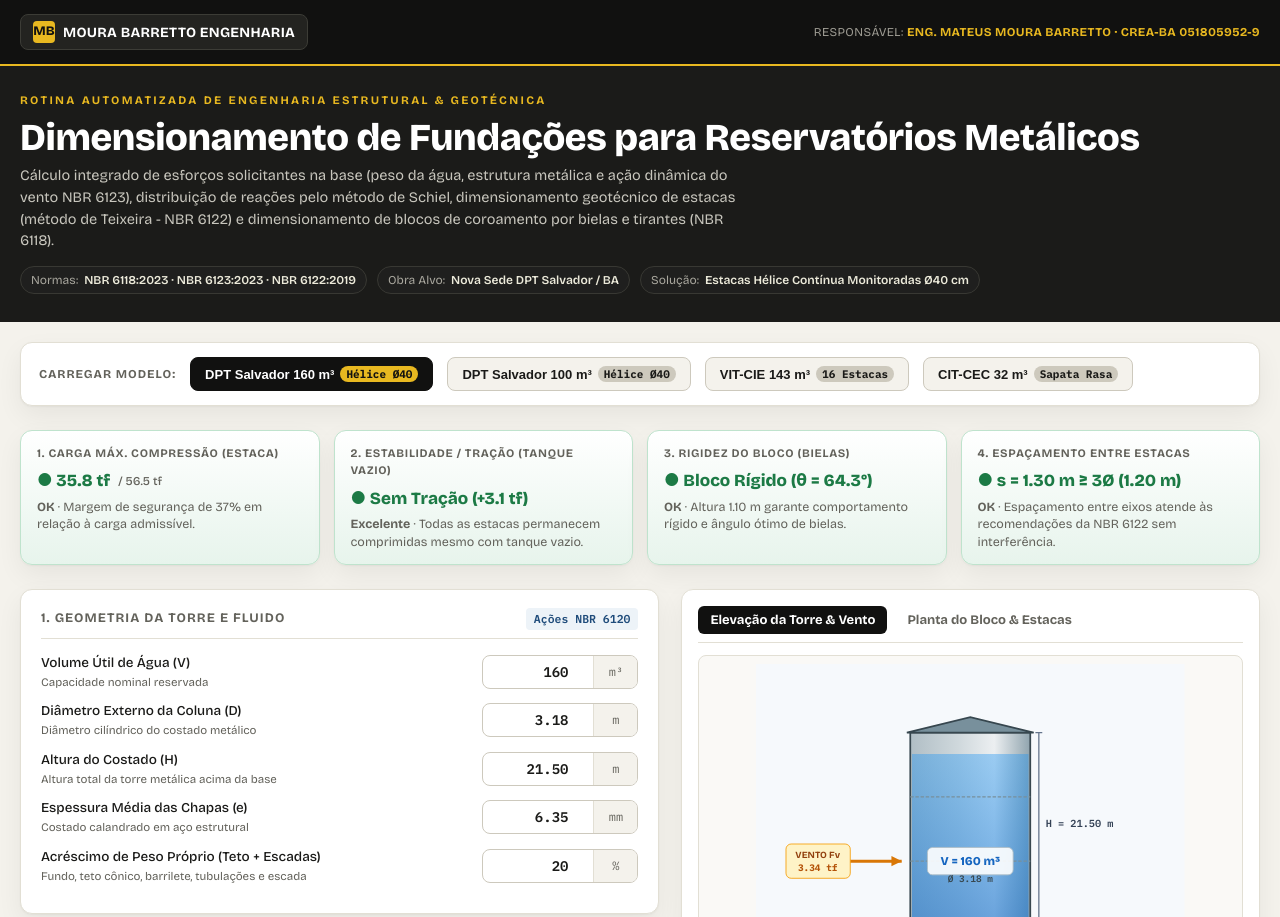
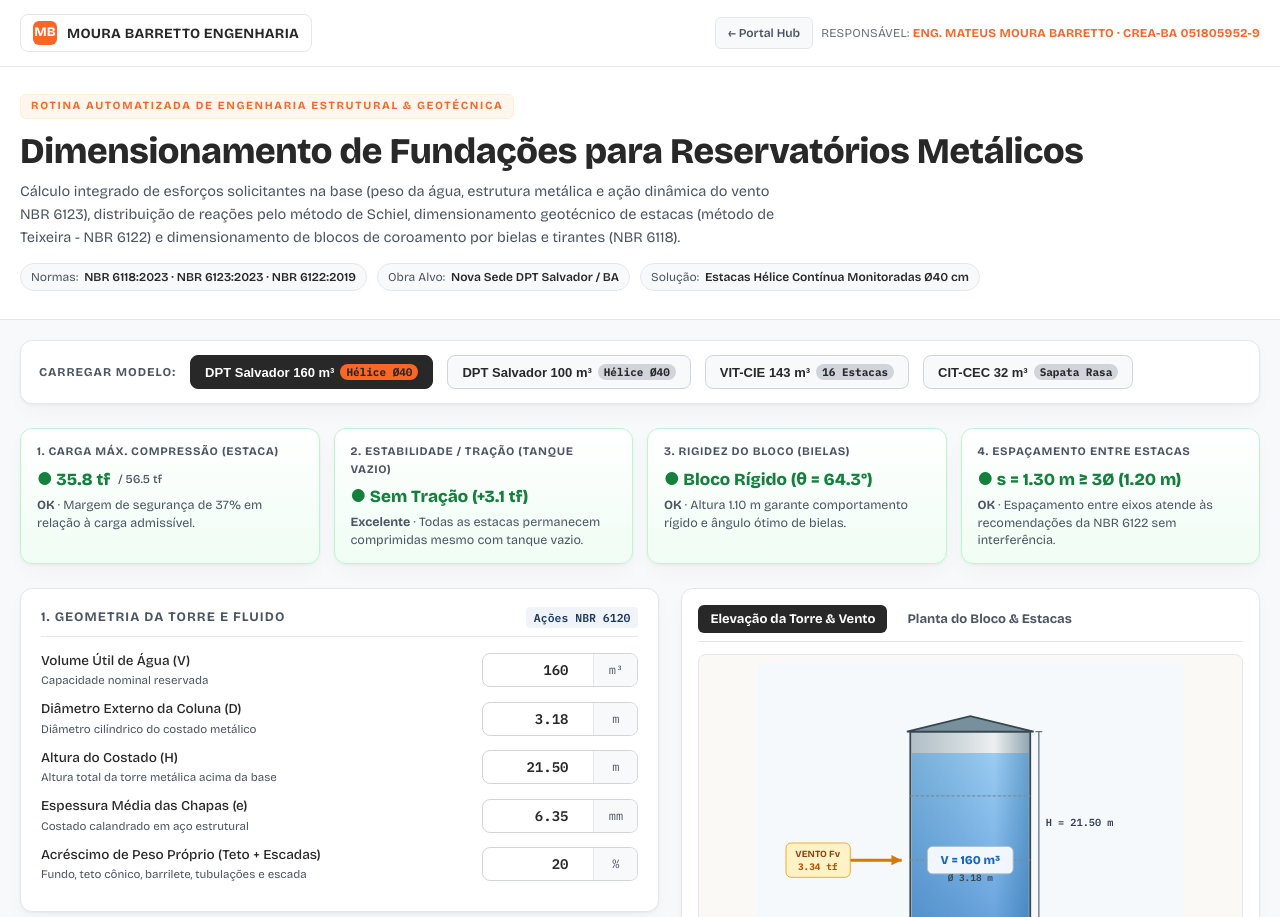
Before and after one commit to mateusbarrettoai-max/fundacao-reservatorio, a plain HTML site: page index.html in a window 1280 px wide. Shown: the top 917 px of the page. Drawn offline with nearby package versions, Linux system fonts and the light colour scheme.

Commit message:
Atualizar aplicacao de reservatorios com identidade visual Moura Barretto

```diff
--- a/index.html
+++ b/index.html
@@ -9,31 +9,31 @@
 <link href="https://fonts.googleapis.com/css2?family=Bricolage+Grotesque:opsz,wght@12..96,400;12..96,500;12..96,600;12..96,700;12..96,800&family=IBM+Plex+Mono:wght@400;500;600;700&display=swap" rel="stylesheet">
 <style>
 :root {
-  --preto: #111110;
-  --preto-2: #1b1b19;
-  --preto-card: #242422;
-  --amarelo: #E8B820;
-  --amarelo-d: #c99c12;
-  --amarelo-bg: #fdf8e9;
-  --papel: #f4f2ec;
+  --preto: #282828;
+  --preto-2: #1e2428;
+  --preto-card: #2b3238;
+  --amarelo: #fb6624;
+  --amarelo-d: #ea580c;
+  --amarelo-bg: #fff7ed;
+  --papel: #f8f9fa;
   --papel-2: #ffffff;
-  --tinta: #1a1a18;
-  --tinta-2: #63625b;
-  --tinta-muted: #8c897f;
-  --linha: #e2dfd4;
-  --linha-2: #cdc9bd;
-  --ok: #1c7a45;
-  --ok-bg: #e7f4ec;
-  --ok-bd: #bfe3cd;
-  --alerta: #9a6a05;
-  --alerta-bg: #fbf1d4;
-  --alerta-bd: #ecd58f;
-  --perigo: #b3261e;
-  --perigo-bg: #fce8e6;
-  --perigo-bd: #f5b7b1;
-  --azul-eng: #1e4b7a;
-  --azul-bg: #edf3f8;
-  --sombra: 0 1px 2px rgba(17,17,16,.04), 0 10px 26px rgba(17,17,16,.06);
+  --tinta: #282828;
+  --tinta-2: #4b5563;
+  --tinta-muted: #6b7280;
+  --linha: #e5e7eb;
+  --linha-2: #d1d5db;
+  --ok: #15803d;
+  --ok-bg: #f0fdf4;
+  --ok-bd: #bbf7d0;
+  --alerta: #b45309;
+  --alerta-bg: #fffbeb;
+  --alerta-bd: #fde68a;
+  --perigo: #b91c1c;
+  --perigo-bg: #fef2f2;
+  --perigo-bd: #fecaca;
+  --azul-eng: #1e3a5f;
+  --azul-bg: #f0f4f9;
+  --sombra: 0 1px 3px rgba(0,0,0,.05), 0 10px 24px -4px rgba(0,0,0,.04);
 }
 * { box-sizing: border-box; }
 html { scroll-behavior: smooth; }
@@ -55,7 +55,7 @@ a { color: inherit; text-decoration: none; }
 .wrap { max-width: 1280px; margin: 0 auto; padding: 0 20px; }
 
 /* Header Top */
-header.top { background: var(--preto); color: #fff; }
+header.top { background: #ffffff; color: var(--tinta); border-bottom: 1px solid var(--linha); }
 .top-in {
   display: flex;
   align-items: center;
@@ -69,55 +69,78 @@ header.top { background: var(--preto); color: #fff; }
 .logo-badge {
   display: inline-flex;
   align-items: center;
-  gap: 8px;
-  background: #232320;
-  border: 1px solid #3c3c36;
+  gap: 10px;
+  background: #ffffff;
+  border: 1px solid var(--linha);
   border-radius: 8px;
   padding: 6px 12px;
 }
 .logo-icon {
-  width: 22px;
-  height: 22px;
-  background: var(--amarelo);
-  border-radius: 4px;
+  width: 24px;
+  height: 24px;
+  background: var(--amarelo); /* #fb6624 */
+  border-radius: 6px;
   display: flex;
   align-items: center;
   justify-content: center;
   font-weight: 800;
   font-size: 13px;
-  color: var(--preto);
-}
-.brand-name { font-weight: 700; font-size: 14px; letter-spacing: .02em; }
+  color: #ffffff;
+}
+.brand-name { font-weight: 700; font-size: 14px; letter-spacing: .02em; color: var(--tinta); }
+.top-nav { display: flex; align-items: center; gap: 8px; margin-left: auto; }
+.top-hub-link {
+  font-size: 12px;
+  font-weight: 600;
+  color: var(--tinta-2);
+  background: var(--papel);
+  border: 1px solid var(--linha);
+  padding: 6px 12px;
+  border-radius: 6px;
+  text-decoration: none;
+  transition: all 0.2s ease;
+}
+.top-hub-link:hover {
+  background: #fff;
+  border-color: var(--amarelo);
+  color: var(--amarelo);
+}
 .top-tag {
-  margin-left: auto;
   font-size: 12px;
-  color: #9d9b92;
+  color: var(--tinta-muted);
   text-align: right;
-  letter-spacing: .03em;
+  letter-spacing: .02em;
 }
 .top-tag b { color: var(--amarelo); }
 
 /* Hero Banner */
-.hero { background: var(--preto-2); color: #fff; border-top: 2px solid var(--amarelo); }
+.hero { background: #ffffff; color: var(--tinta); border-bottom: 1px solid var(--linha); }
 .hero-in { padding: 26px 20px 28px; max-width: 1280px; margin: 0 auto; }
 .eyebrow {
-  font-size: 11.5px;
-  letter-spacing: .2em;
+  font-size: 11px;
+  letter-spacing: .15em;
   text-transform: uppercase;
-  color: var(--amarelo);
+  color: var(--amarelo); /* #fb6624 */
+  background: #fff7ed;
+  border: 1px solid #ffedd5;
+  padding: 3px 10px;
+  border-radius: 6px;
   font-weight: 700;
+  display: inline-block;
 }
 .hero h1 {
-  font-size: clamp(24px, 3.5vw, 38px);
+  font-size: clamp(24px, 3.5vw, 36px);
   font-weight: 800;
-  line-height: 1.1;
-  margin: 8px 0 6px;
+  line-height: 1.15;
+  margin: 12px 0 8px;
+  color: var(--tinta); /* #282828 */
 }
 .hero p {
   margin: 0;
-  color: #c8c6bd;
-  max-width: 78ch;
+  color: var(--tinta-2); /* #4b5563 */
+  max-width: 82ch;
   font-size: 14.5px;
+  line-height: 1.6;
 }
 .hero .badges-bar {
   margin-top: 14px;
@@ -131,13 +154,13 @@ header.top { background: var(--preto); color: #fff; }
   gap: 6px;
   align-items: center;
   font-size: 12px;
-  color: #a9a79e;
-  border: 1px solid #383833;
+  color: var(--tinta-2);
+  border: 1px solid var(--linha);
   padding: 4px 10px;
   border-radius: 999px;
-  background: rgba(255,255,255,0.02);
-}
-.hero .tag-chip b { color: #eceada; font-weight: 600; }
+  background: var(--papel);
+}
+.hero .tag-chip b { color: var(--tinta); font-weight: 600; }
 
 /* Presets Bar */
 .presets-card {
@@ -637,8 +660,13 @@ footer {
         <span class="brand-name">MOURA BARRETTO ENGENHARIA</span>
       </div>
     </div>
-    <div class="top-tag">
-      RESPONSÁVEL: <b>ENG. MATEUS MOURA BARRETTO · CREA-BA 051805952-9</b>
+    <div class="top-nav">
+      <a href="https://mateusbarrettoai-max.github.io/" class="top-hub-link">
+        ← Portal Hub
+      </a>
+      <div class="top-tag">
+        RESPONSÁVEL: <b>ENG. MATEUS MOURA BARRETTO · CREA-BA 051805952-9</b>
+      </div>
     </div>
   </div>
 </header>
```
